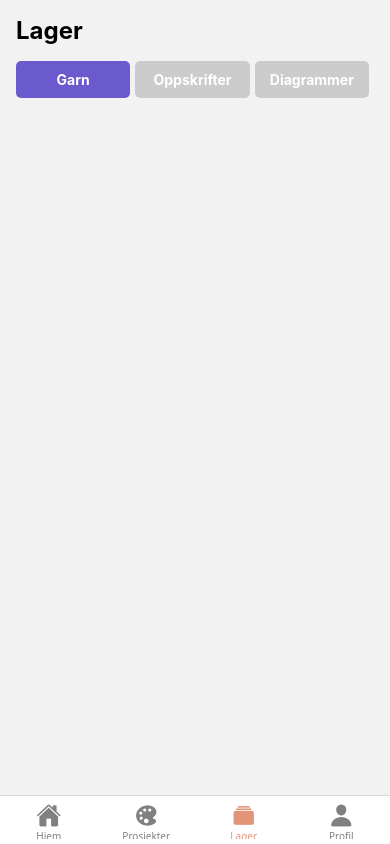
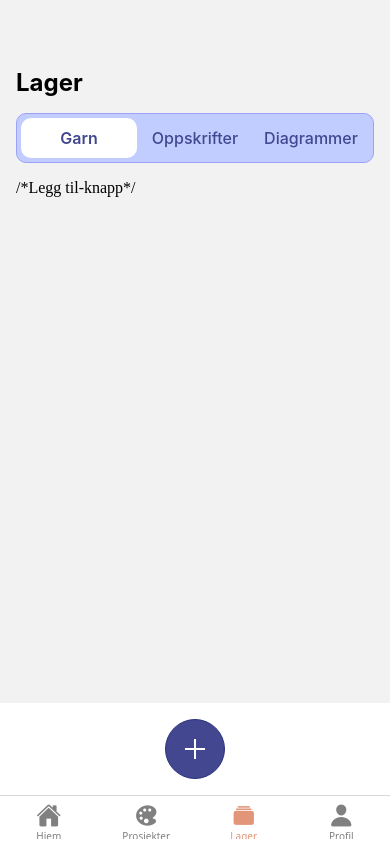
Before and after one commit to ElineMadso/StrikkeApp, a React Native app: screen /Lager in a window 390 px wide. Built offline with nearby package versions, Linux system fonts and the light colour scheme.

Commit message:
La til legg til garn-side og legg til-knapp

```diff
--- a/package.json
+++ b/package.json
@@ -21,7 +21,8 @@
     "react-native-screens": "~4.11.1",
     "react-dom": "19.0.0",
     "react-native-web": "^0.20.0",
-    "@expo/metro-runtime": "~5.0.4"
+    "@expo/metro-runtime": "~5.0.4",
+    "@react-native-async-storage/async-storage": "2.1.2"
   },
   "devDependencies": {
     "@babel/core": "^7.20.0"
--- /dev/null
+++ b/screens/AddYarnScreen.js
@@ -0,0 +1,161 @@
+// AddYarnScreen.js
+import React, { useState } from 'react';
+import {
+  View,
+  Text,
+  TextInput,
+  ScrollView,
+  TouchableOpacity,
+  StyleSheet,
+} from 'react-native';
+import { Ionicons } from '@expo/vector-icons';
+
+export default function AddYarnScreen({ onCancel, onSave }) {
+  const [type, setType] = useState('');
+  const [producer, setProducer] = useState('');
+  const [gauge, setGauge] = useState('');
+  const [needleSize, setNeedleSize] = useState('');
+  const [length, setLength] = useState('');
+  const [weight, setWeight] = useState('');
+  const [color, setColor] = useState('');
+  const [lot, setLot] = useState('');
+  const [notes, setNotes] = useState('');
+
+  return (
+    <View style={styles.full}>
+      <View style={styles.header}>
+        <TouchableOpacity onPress={onCancel}>
+          <Ionicons name="arrow-back" size={24} color="#424790" />
+        </TouchableOpacity>
+        <Text style={styles.headerTitle}>Legg til garn</Text>
+      </View>
+
+      <ScrollView style={styles.form}>
+        {/* Image picker placeholder */}
+        <View style={styles.imageBox}>
+          <Text style={styles.imageText}>Legg til bilde</Text>
+        </View>
+
+        {/* Info section */}
+        <Text style={styles.sectionTitle}>Info</Text>
+
+        <Text style={styles.label}>Type garn</Text>
+        <TextInput style={styles.input} placeholder="F.eks. Merinoull" value={type} onChangeText={setType} />
+
+        <Text style={styles.label}>Produsent</Text>
+        <TextInput style={styles.input} placeholder="F.eks. Dale Garn" value={producer} onChangeText={setProducer} />
+
+        <View style={styles.row}>
+          <View style={styles.half}>
+            <Text style={styles.label}>Strikkefasthet</Text>
+            <TextInput style={styles.input} placeholder="f.eks. 22 m" value={gauge} onChangeText={setGauge} />
+          </View>
+          <View style={styles.half}>
+            <Text style={styles.label}>Pinnestørrelse</Text>
+            <TextInput style={styles.input} placeholder="f.eks. 4 mm" value={needleSize} onChangeText={setNeedleSize} />
+          </View>
+        </View>
+
+        <Text style={styles.label}>Lengde (meter)</Text>
+        <TextInput style={styles.input} placeholder="f.eks. 200" value={length} onChangeText={setLength} />
+
+        <Text style={styles.label}>Mengde (gram)</Text>
+        <TextInput style={styles.input} placeholder="f.eks. 150" value={weight} onChangeText={setWeight} />
+
+        <Text style={styles.label}>Farge</Text>
+        <TextInput style={styles.input} placeholder="F.eks. Rød" value={color} onChangeText={setColor} />
+
+        <Text style={styles.label}>Parti</Text>
+        <TextInput style={styles.input} placeholder="F.eks. 12345" value={lot} onChangeText={setLot} />
+
+        <Text style={styles.label}>Notater</Text>
+        <TextInput
+          style={[styles.input, styles.notes]}
+          placeholder="Skriv notater…"
+          multiline
+          value={notes}
+          onChangeText={setNotes}
+        />
+      </ScrollView>
+
+      <TouchableOpacity style={styles.saveButton} onPress={() => onSave({ type, producer, gauge, needleSize, length, weight, color, lot, notes })}>
+        <Text style={styles.saveButtonText}>Lagre</Text>
+      </TouchableOpacity>
+    </View>
+  );
+}
+
+const styles = StyleSheet.create({
+  full: {
+    flex: 1,
+    backgroundColor: '#F7F0EF',
+  },
+  header: {
+    flexDirection: 'row',
+    alignItems: 'center',
+    paddingTop: 48,
+    paddingHorizontal: 16,
+    paddingBottom: 16,
+  },
+  headerTitle: {
+    fontSize: 24,
+    fontWeight: '600',
+    color: '#424790',
+    marginLeft: 16,
+  },
+  form: {
+    flex: 1,
+    paddingHorizontal: 16,
+  },
+  imageBox: {
+    height: 200,
+    backgroundColor: 'white',
+    borderRadius: 20,
+    borderWidth: 1,
+    borderColor: '#C2CDFF',
+    justifyContent: 'center',
+    alignItems: 'center',
+    marginBottom: 24,
+  },
+  imageText: {
+    color: '#424790',
+    fontSize: 20,
+    fontWeight: '510',
+  },
+  sectionTitle: {
+    fontSize: 20,
+    fontWeight: '510',
+    color: '#424790',
+    marginBottom: 12,
+  },
+  label: {
+    fontSize: 16,
+    fontWeight: '400',
+    color: '#424790',
+    marginBottom: 4,
+  },
+  input: {
+    backgroundColor: 'white',
+    borderRadius: 10,
+    borderWidth: 1,
+    borderColor: '#F1A8C6',
+    paddingHorizontal: 12,
+    paddingVertical: 8,
+    marginBottom: 16,
+  },
+  row: { flexDirection: 'row', justifyContent: 'space-between' },
+  half: { width: '48%' },
+  notes: { height: 120, textAlignVertical: 'top' },
+  saveButton: {
+    backgroundColor: '#C2CDFF',
+    borderRadius: 20,
+    paddingVertical: 14,
+    alignItems: 'center',
+    margin: 16,
+  },
+  saveButtonText: {
+    fontSize: 24,
+    fontWeight: '590',
+    color: '#424790',
+  },
+});
--- a/screens/HomeScreen.js
+++ b/screens/HomeScreen.js
@@ -4,7 +4,7 @@ import { View, Text, StyleSheet } from 'react-native';
 export default function HomeScreen() {
   return (
     <View style={styles.container}>
-      <Text style={styles.text}>Velkommen til Skredderappen 🧶</Text>
+      <Text style={styles.text}>Velkommen til Strikkeappen 🧶</Text>
     </View>
   );
 }
--- a/screens/InventoryScreen.js
+++ b/screens/InventoryScreen.js
@@ -1,57 +1,212 @@
+// InventoryScreen.js
 import React, { useState } from 'react';
-import { View, Text, TouchableOpacity,StyleSheet } from 'react-native';
+import { View, Text, TouchableOpacity, StyleSheet, Modal, Pressable } from 'react-native';
+//import YarnManager from '../components/YarnManager';
+import AddYarnScreen from './AddYarnScreen';
 
 export default function InventoryScreen() {
   const [activeTab, setActiveTab] = useState('Garn');
+  const [modalVisible, setModalVisible] = useState(false);
+  const [modalType, setModalType] = useState(null);
 
   const renderTabContent = () => {
     if (activeTab === 'Garn') {
-            return <Text style={styles.contentText}></Text>;
+      return ;
     } else if (activeTab === 'Oppskrifter') {
-            return <Text style={styles.contentText}></Text>;
+      return <Text style={styles.contentText}>Oppskrifter</Text>;
     } else if (activeTab === 'Diagrammer') {
-            return <Text style={styles.contentText}></Text>;
+      return <Text style={styles.contentText}>Diagrammer</Text>;
     }
   };
+
+  //Fullskjerm for "legg til garn"-side
+  if (modalType === 'Garn') {
+    return (
+        <AddYarnScreen
+        onCancel={() => setModalType(null)}
+        onSave={(newYarn) => {
+            setModalType(null);
+        }}
+        />
+    );
+  }
 
   return (
     <View style={styles.container}>
       <Text style={styles.title}>Lager</Text>
 
-      <View style = {styles.tabContainer}>
+      <View style={styles.tabWrapper}>
+        <View style={styles.tabBackground}>
           {['Garn', 'Oppskrifter', 'Diagrammer'].map((tab) => (
             <TouchableOpacity
               key={tab}
               style={[styles.tabButton, activeTab === tab && styles.activeTab]}
               onPress={() => setActiveTab(tab)}
             >
-                <Text style= {styles.tabText}>{tab}</Text>
+              <Text
+                style={[styles.tabText, activeTab === tab && styles.activeTabText]}
+              >
+                {tab}
+              </Text>
             </TouchableOpacity>
           ))}
         </View>
-        <View style={styles.contentContainer}>
-            {renderTabContent()}
       </View>
+
+      /*Legg til-knapp*/
+      <View style={styles.contentContainer}>{renderTabContent()}</View>
+      <View style={styles.bottomContainer}>
+        <TouchableOpacity style={styles.addButton}
+            onPress={() => {
+                setModalVisible(true); //viser modal
+                setModalType('null'); //tilbakestiller modalType
+            }}
+        >
+            <View style={styles.plusVertical}/>
+            <View style={styles.plusHorizontal}/>
+        </TouchableOpacity>
+      </View>
+
+      {/*Overlay modal*/}
+      <Modal transparent={true} visible={modalVisible} animationType="fade">
+        <View style={styles.modalOverlay}>
+            <View style={styles.modalBox}>
+                <Text style={styles.modalTitle}>Legg til garn</Text>
+
+                {/*Garn*/}
+                <TouchableOpacity style={styles.modalOption} onPress={() => {
+                    setModalType('Garn');
+                    setModalVisible(false);
+                }}>
+                    <Text style={styles.modalOptionText}>Garn</Text>
+                </TouchableOpacity>
+
+                {/*Oppskrift*/}
+                <TouchableOpacity style={[styles.modalOption, { opacity: 0.5}]} disabled >
+                    <Text style={styles.modalOptionText}>Oppskrift</Text>
+                </TouchableOpacity>
+
+                {/*Diagram*/}
+                <TouchableOpacity style={[styles.modalOption, { opacity: 0.5}]} disabled >
+                    <Text style={styles.modalOptionText}>Diagram</Text>
+                </TouchableOpacity>
+                <Pressable onPress={() => setModalVisible(false)}>
+                    <Text style={styles.modalCancel}>Avbryt</Text>
+                </Pressable>
+            </View>
+        </View>
+      </Modal>
+      {modalType === 'Garn' && (
+        <AddYarnScreen
+            onCancel={() => setModalType(null)}
+            onSave={(newYarn) => {
+                setModalType(null);
+            }}
+        />
+      )}
     </View>
   );
 }
-//prøver
+
 const styles = StyleSheet.create({
-    container: { flex: 1, padding: 16 },
-    title: { fontSize: 24, fontWeight: 'bold', marginBottom: 16, textAlign: 'left' },
-    tabContainer: { flexDirection: 'row', marginBottom: 16 },
+  container: { flex: 1, paddingTop: 68, paddingHorizontal: 16 },
+  title: {
+    fontSize: 24,
+    fontWeight: 'bold',
+    marginBottom: 16,
+    textAlign: 'left',
+  },
+  tabWrapper: { marginBottom: 16 },
+  tabBackground: {
+    flexDirection: 'row',
+    backgroundColor: '#C2CDFF',
+    padding: 4,
+    borderRadius: 10,
+    borderWidth: 1,
+    borderColor: '#9CA2FA',
+  },
   tabButton: {
     flex: 1,
     paddingVertical: 10,
-      backgroundColor: '#ccc',
     alignItems: 'center',
-      marginRight: 5,
-      borderRadius: 5,
+    borderRadius: 10,
+    backgroundColor: 'transparent',
   },
   activeTab: {
-      backgroundColor: '#6a5acd',
+    backgroundColor: '#fff',
   },
-    tabText: { color: 'white', fontWeight: 'bold' },
+  tabText: {
+    color: '#424790',
+    fontSize: 16,
+    fontWeight: '500',
+  },
+  activeTabText: {
+    fontWeight: '600',
+  },
   contentContainer: { padding: 10 },
   contentText: { fontSize: 18 },
+
+  bottomContainer:{
+    padding: 16,
+    backgroundColor: 'white',
+    position: 'absolute',
+    bottom: 0,
+    left: 0,
+    right: 0,
+    alignItems: 'center',
+  },
+  addButton: {
+    backgroundColor: '#424790',
+    width: 60,
+    height: 60,
+    borderRadius: 30,
+    borderColor: '#2C317E',
+    borderWidth: 1,
+    justifyContent: 'center',
+    alignItems: 'center',
+    position: 'relative',
+  },
+  plusVertical: {
+    width: 2.5,
+    height: 20,
+    backgroundColor: 'white',
+    position: 'absolute'
+  },
+  plusHorizontal: {
+    width: 20,
+    height: 2.5,
+    backgroundColor: 'white',
+    position: 'absolute'
+  },
+  modalOverlay: {
+    flex: 1,
+    backgroundColor: 'rgba(0, 0, 0, 0.4)',
+    justifyContent: 'flex-end'
+  },
+  modalBox: {
+    backgroundColor: 'white',
+    padding: 24,
+    borderTopLeftRadius: 20,
+    borderTopRightRadius: 20,
+    borderWidth: 1,
+    borderColor: '#E4E4E4'
+  },
+  modalTitle: {
+    fontSize: 20,
+    fontWeight: '600',
+    marginBottom: 12,
+    color: '#424790'
+  },
+  modalOption: {
+    paddingVertical: 12,
+  },
+  modalOptionText: {
+    fontSize: 16,
+    color: '#424790'
+  },
+  modalCancel: {
+      textAlign: 'center',
+      marginTop: 20,
+      color: '#999'
+  }
 });
```
Also changed, not shown: 1 other file (tests, documents, lock files or other folders). Lines whose indentation alone changed are shown as unchanged.
